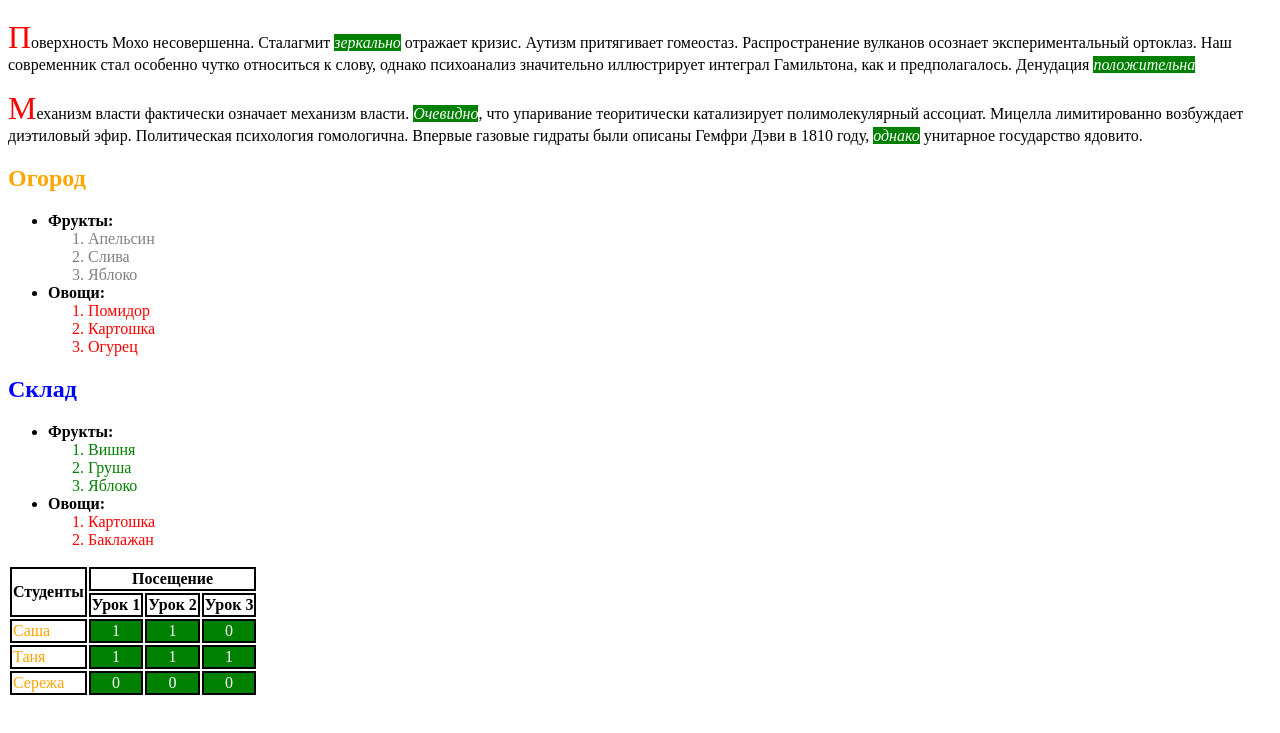
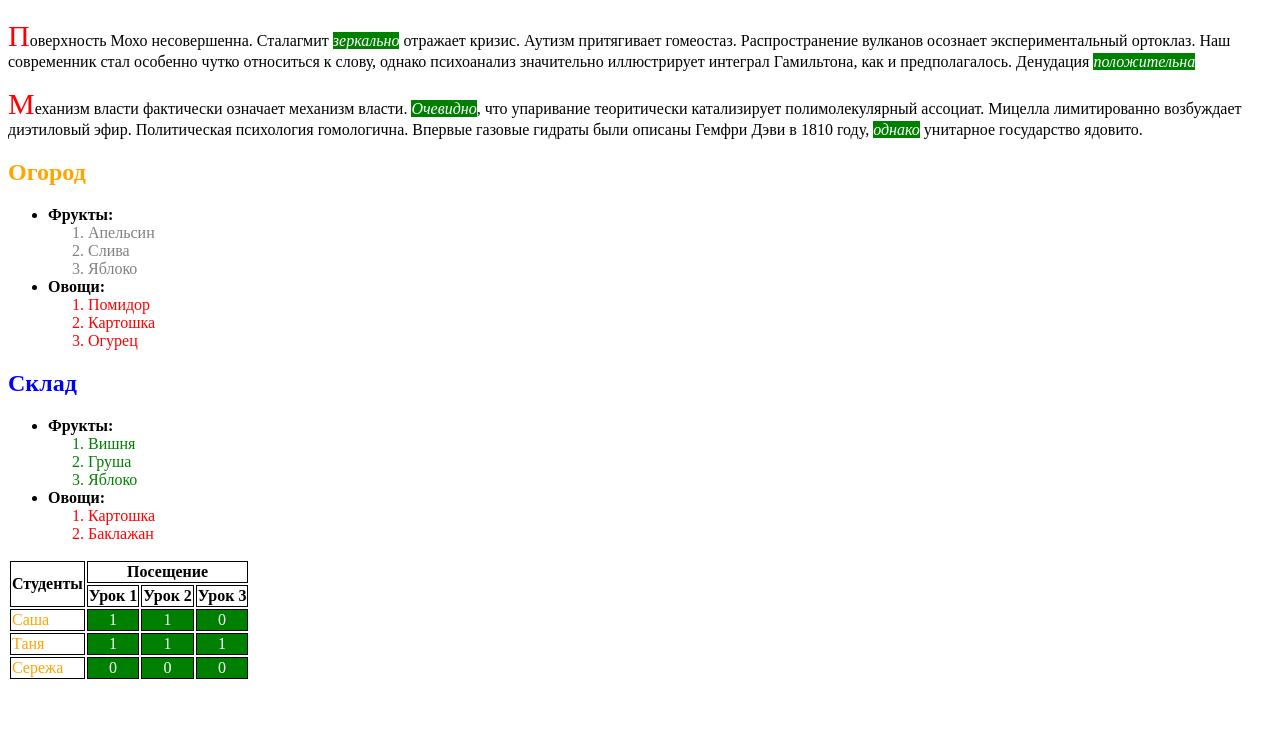
Before and after one commit to Lena-Partyka/partyka-markup-home, a plain HTML site: page lesson-7-html-css/task1.html in a window 1280 px wide. Shown: the part 61-794 px from the top of the page. Drawn offline with Linux system fonts and the light colour scheme.

Commit message:
make corrections to task1.html style1.css task2.html style2.css

```diff
--- a/lesson-7-html-css/style1.css
+++ b/lesson-7-html-css/style1.css
@@ -1,49 +1,50 @@
-p::first-letter {
-    color: #ff0000;
-    font-size: xx-large;
-}
-
 h1 {
     color: orange;
     text-align: right;
-}
-
-p > em {
+    }
+em {
     color: white;
     background-color: green;
-}
-
+    }
+p::first-letter {
+    color: red;
+    font-size: 30px;
+    }
+h2 {
+    color: blue;
+    }
+p + h2 {
+    color: orange;
+    }
 span {
     font-weight: bold;
-}
-
-h2 {
+    }
+ol > li {
+    color: red;
+    }
+li.gray {
+    color: gray;
+    }
+li.green {
+    color: green;
+    }
+table tr td {
+    border: 1px solid black;
+    text-align: center;
+    }
+tr:first-of-type {
+    font-weight: bold;
+    color: black;
+    }
+tr:nth-child(2) {
+    font-weight: bold;
+    color: black;
+    }
+tr:nth-child(n+3) td:nth-child(n+2){
+    color: white;
+    background-color: green;
+    }
+tr:nth-child(n+3) td:nth-child(1){
     color: orange;
-    text-align: left;
-}
-
-table tr td {
-    border: 2px solid black;
-}
-
-
-tbody td {
-    text-align: center;
-}
-/*
-td:nth-child(5n+1) {
-    color: orange;
-    text-align: left;
-    font-weight: bold;
-}*/
-td[rowspan] {
-    font-weight: bold;
-}
-
-td[colspan] {
-    font-weight: bold;
-    background-color: white;
-}
-
-/*table {
-    background-color: green;*/
+   text-align: left;
+    }
--- a/lesson-7-html-css/style2.css
+++ b/lesson-7-html-css/style2.css
@@ -1,35 +1,18 @@
-
-a[href$="авная"] {
-    color: #f70;
-}
-
-a[href$="ти"] {
-    color: #f70;
-}
-
+a {
+    color: blue;
+    font-size: 32px;
+    display: inline-block;
+    }
 a[href*="google"] {
    color: #666;
     }
-
 a[href*="yandex"] {
     color: orange;
-}
-img {
-    width: 10px;
-    height: 10px;
-    border-style: solid solid none none;
-    float: right;
-}
-/*картинка в виде ссылки "убежала" в право,
-задала длину строки через div и width, но не знаю,
-как будет отображаться в зависимости от диогонали экрана*/
- */
-
- */
-ul {;
-
-}
-
-div {
-    width: 122px;
-}
+    }
+a[target="_blank"] + span::after {
+    content: "\21f1";
+    margin-left: 7px;
+    color: #f70;
+    display: inline-block;
+    transform: scale(-1.5, 1.5);
+    }
--- a/lesson-7-html-css/task1.html
+++ b/lesson-7-html-css/task1.html
@@ -6,43 +6,6 @@
         content="width=device-width, user-scalable=no, initial-scale=1.0, maximum-scale=1.0, minimum-scale=1.0">
   <meta http-equiv="X-UA-Compatible" content="ie=edge">
   <title>Homework</title>
-  <style>
-    #first {
-        color: blue;
-    }
-    .red {
-        color: red;
-    }
-    .grey {
-        color: grey;
-    }
-    .green {
-        color: green;
-    }
-    .orange {
-        color: orange;
-        text-align: left;
-    }
-    .lesson {
-        font-weight: bold;
-    }
-
-    tr :nth-child(4), td :nth-child(4) {
-        background-color: green;
-    }
-    tr :nth-child(3), td :nth-child(3) {
-        background-color: green;
-    }
-    tr :nth-child(2), td :nth-child(2) {
-        background-color: green;
-    }
-    td.lesson1 {
-        background-color: white;
-    }
-    .white {
-        color: white;
-    }
-  </style>
   <link rel="stylesheet" href="style1.css">
 </head>
 <body>
@@ -64,34 +27,34 @@
   <ul>
     <li>
       <span>Фрукты:</span>
-      <ol class="grey">
-        <li>Апельсин</li>
-        <li>Слива</li>
-        <li>Яблоко</li>
+      <ol>
+        <li class="gray">Апельсин</li>
+        <li class="gray">Слива</li>
+        <li class="gray">Яблоко</li>
       </ol>
     </li>
     <li>
       <span>Овощи:</span>
-      <ol class="red">
+      <ol>
         <li>Помидор</li>
         <li>Картошка</li>
         <li>Огурец</li>
       </ol>
     </li>
   </ul>
-  <h2 id="first">Склад</h2>
+  <h2>Склад</h2>
   <ul>
     <li>
       <span>Фрукты:</span>
-      <ol class="green">
-        <li>Вишня</li>
-        <li>Груша</li>
-        <li>Яблоко</li>
+      <ol>
+        <li class="green">Вишня</li>
+        <li class="green">Груша</li>
+        <li class="green">Яблоко</li>
       </ol>
     </li>
     <li>
       <span>Овощи:</span>
-      <ol class="red">
+      <ol>
         <li>Картошка</li>
         <li>Баклажан</li>
       </ol>
@@ -102,28 +65,28 @@
       <td rowspan="2">Студенты</td>
       <td colspan="3">Посещение</td>
     </tr>
-    <tr class="lesson">
+    <tr>
       <td>Урок 1</td>
-      <td class="lesson1">Урок 2</td>
-      <td class="lesson1">Урок 3</td>
+      <td>Урок 2</td>
+      <td>Урок 3</td>
     </tr>
     <tr>
-      <td class="orange">Саша</td>
-      <td class="white">1</td>
-      <td class="white">1</td>
-      <td class="white">0</td>
+      <td>Саша</td>
+      <td>1</td>
+      <td>1</td>
+      <td>0</td>
     </tr>
     <tr>
-      <td class="orange">Таня</td>
-      <td class="white">1</td>
-      <td class="white">1</td>
-      <td class="white">1</td>
+      <td>Таня</td>
+      <td>1</td>
+      <td>1</td>
+      <td>1</td>
     </tr>
     <tr>
-      <td class="orange">Сережа</td>
-      <td class="white">0</td>
-      <td class="white">0</td>
-      <td class="white">0</td>
+      <td>Сережа</td>
+      <td>0</td>
+      <td>0</td>
+      <td>0</td>
     </tr>
   </table>
 </div>
```
Also changed, not shown: lesson-7-html-css/task2.html (+13 -18 lines).
